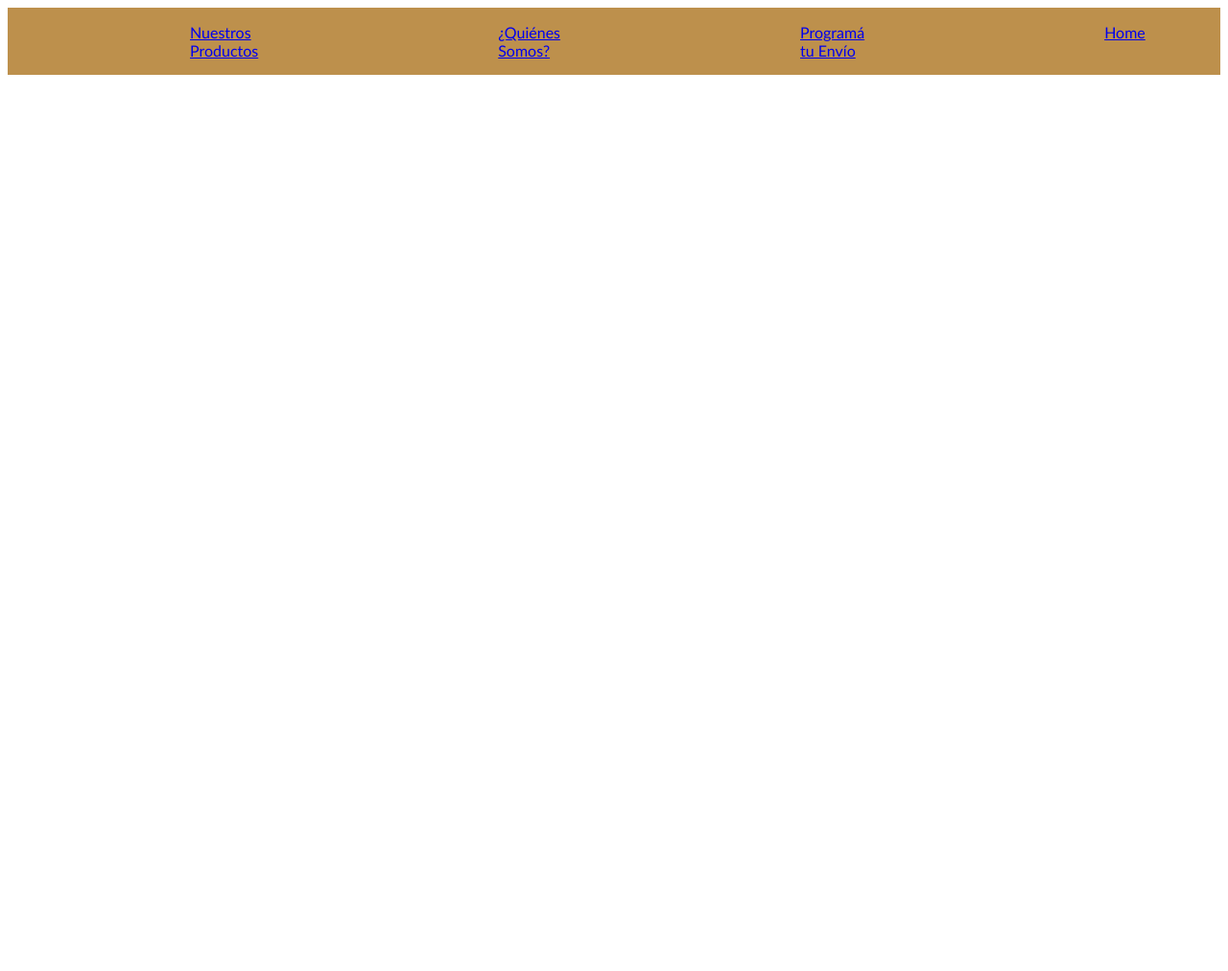
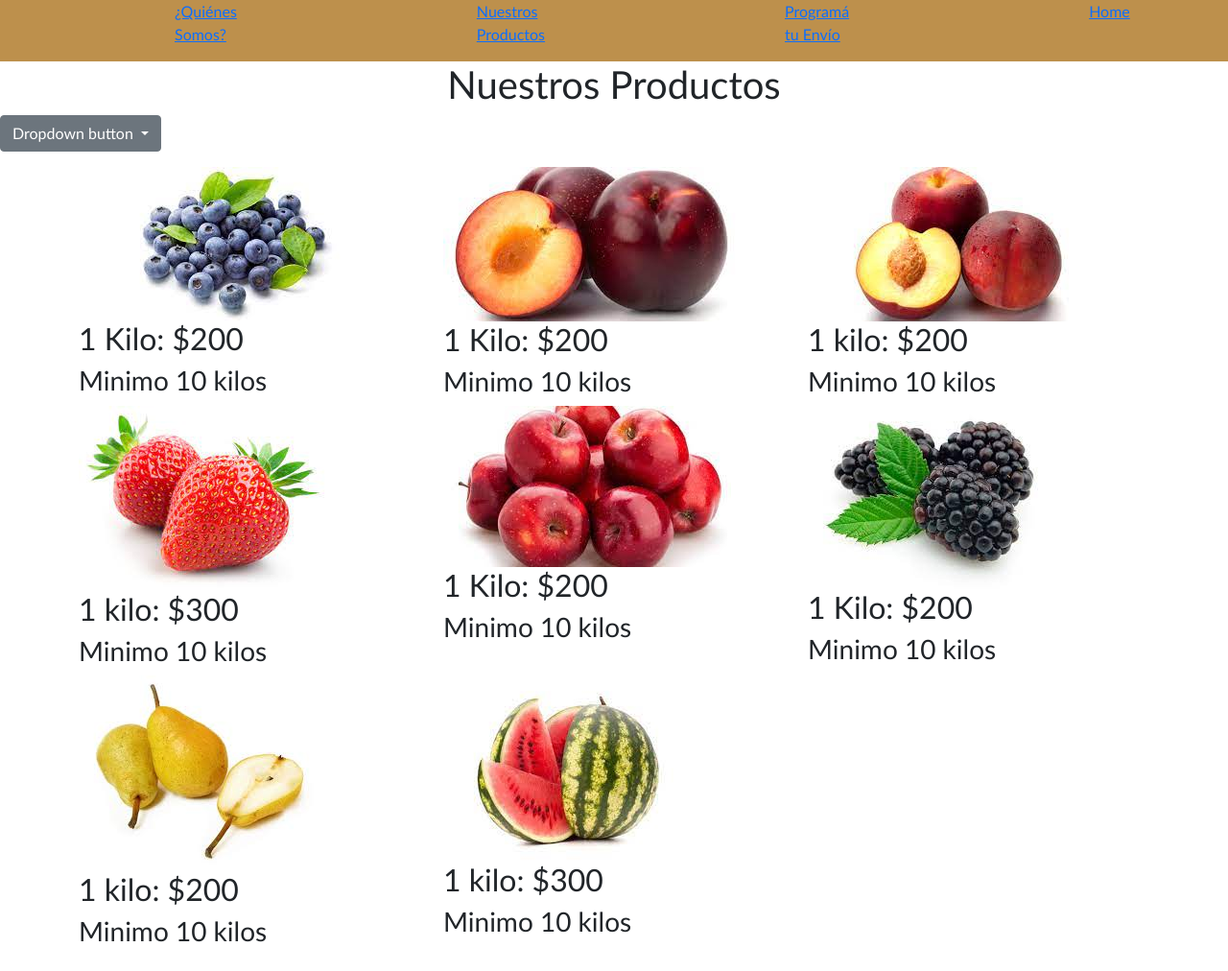
Before and after one commit to dbeguerie/LaCelina, a website: page Pages/Mayorista.html in a window 1280 px wide. Shown: the whole page at 96% size. Before the commit the page ends 800 px from the top, so only its background shows below. Drawn offline with nearby package versions, Linux system fonts and the light colour scheme.

Commit message:
agregué contenido a las otras páginas

```diff
--- a/Pages/Mayorista.html
+++ b/Pages/Mayorista.html
@@ -5,24 +5,102 @@
     <meta http-equiv="X-UA-Compatible" content="IE=edge">
     <meta name="viewport" content="width=device-width, initial-scale=1.0">
     <title>LaCelina</title>
+    <link href="https://cdn.jsdelivr.net/npm/bootstrap@5.1.3/dist/css/bootstrap.min.css" rel="stylesheet" integrity="sha384-1BmE4kWBq78iYhFldvKuhfTAU6auU8tT94WrHftjDbrCEXSU1oBoqyl2QvZ6jIW3" crossorigin="anonymous">
     <link rel="stylesheet" href="../main.css">
 </head>
 <body class="general">
     <nav>
         <ul>
             <li class="nav-mov">
-            <a href="../Pages/NuestrosProductos.html">Nuestros Productos</a>
+            <a href="../Pages/quienessomos.html">¿Quiénes Somos?</a>
             </li>
             <li class="nav-mov">
-            <a href="../Pages/QuienesSomos.html">¿Quiénes Somos?</a>
+            <a href="../Pages/nuestroproductos.html">Nuestros Productos</a>
             </li>
             <li class="nav-mov">
-            <a href="../Pages/ProgramatuEnvio.html">Programá tu Envío</a>
+            <a href="../Pages/programatuenvio.html">Programá tu Envío</a>
             </li>
             <li class="nav-mov">
                 <a href="../index.html">Home</a>
             </li>
         </ul>
-    </nav>
+        </nav>
+        <main>
+            <h1 class="text-center">Nuestros Productos </h1>
+            <div class="dropdown">
+                <button class="btn btn-secondary dropdown-toggle" type="button" id="dropdownMenuButton1" data-bs-toggle="dropdown" aria-expanded="false">
+                  Dropdown button
+                </button>
+                <ul class="dropdown-menu" aria-labelledby="dropdownMenuButton1">
+                  <li><a class="dropdown-item" href="#">Frutas</a></li>
+                  <li><a class="dropdown-item" href="#">Verduras</a></li>
+                  <li><a class="dropdown-item" href="#">Frutos Secos</a></li>
+                  <li><a class="dropdown-item" href="#">Miel</a></li>
+                </ul>
+              </div>
+        <div class="d-flex flex-wrap- align-items-center justify-center-around py-3">
+            <div class="container">
+                <div class="row">
+                <div class="col-4">
+                <div class="main-mov">
+                <img class="img-fluid" src="../imgs/arandanos.jpg" alt="Arandanos">
+                <h2>1 Kilo: $200</h2>
+                <h3>Minimo 10 kilos </h3>
+                </div>
+                </div>
+                <div class= "col-4">
+                <div class="main-mov">
+                <img class="img-fluid" src="../imgs/ciruelas.jpg" alt="Ciruelas">
+                <h2>1 Kilo: $200</h2>
+                <h3>Minimo 10 kilos </h3>
+                </div>
+                </div>
+                <div class= "col-4">
+                <div class="main-mov">
+                <img class="img-fluid" src="../imgs/durazno.jpg" alt="durazno">
+                <h2>1 kilo: $200</h2>
+                <h3>Minimo 10 kilos </h3>
+                </div>
+                </div>
+                <div class= "col-4">
+                 <div class="main-mov">
+                <img img class="img-fluid" src="../imgs/frutillas.jpg" alt="frutillas">
+                <h2>1 kilo: $300</h2>
+                <h3>Minimo 10 kilos </h3>
+                </div>
+                </div>
+                <div class= "col-4">
+                <div class="main-mov">
+            <img class="img-fluid" src="../imgs/Manzanas.jpg" alt="Manzanas">
+            <h2>1 Kilo: $200</h2>
+            <h3>Minimo 10 kilos </h3>
+            </div>
+        </div>
+        <div class= "col-4">
+            <div class="main-mov">
+                <img class="img-fluid" src="../imgs/moras.jpg" alt="moras">
+                <h2>1 Kilo: $200</h2>
+                <h3>Minimo 10 kilos </h3>
+            </div>
+        </div>
+        <div class= "col-4">
+            <div class="main-mov">
+                <img class="img-fluid" src="../imgs/Peras.jpg" alt="peras">
+            <h2>1 kilo: $200</h2>
+            <h3>Minimo 10 kilos </h3>
+            </div>
+        </div>
+        <div class= "col-4">
+            <div class="main-mov">
+                <img img class="img-fluid" src="../imgs/sandi.jpg" alt="sandias">
+            <h2>1 kilo: $300</h2>
+            <h3>Minimo 10 kilos </h3>
+            </div>
+        </div>
+    </div>
+    </div>
+    </div>
+    </div>
+</main>
 </body>
 </html>
--- a/main.css
+++ b/main.css
@@ -94,5 +94,11 @@ nav {
     width: 50%;
     margin: 0 auto;
     float: none;
+    }
 
-    }
+.quienesomos {
+    display: grid;
+    grid-template-rows: 100px 100px 100px;
+    margin: 0 auto;
+    float: none;
+}
```
Also changed, not shown: Pages/ProgramatuEnvio.html (+3 -0 lines), Pages/QuienesSomos.html (+8 -5 lines), Pages/nuestroproductos.html (+9 -11 lines).
